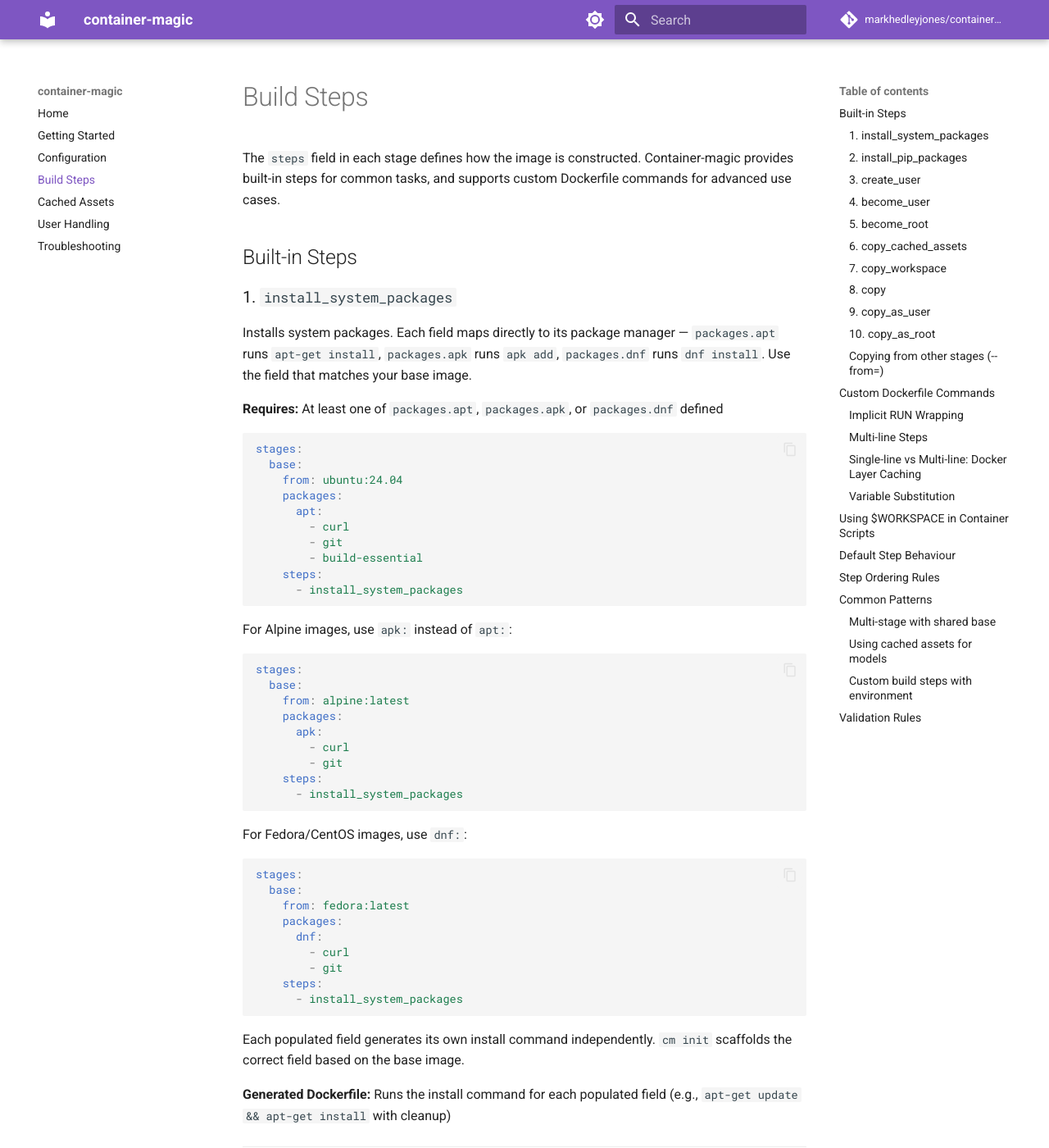
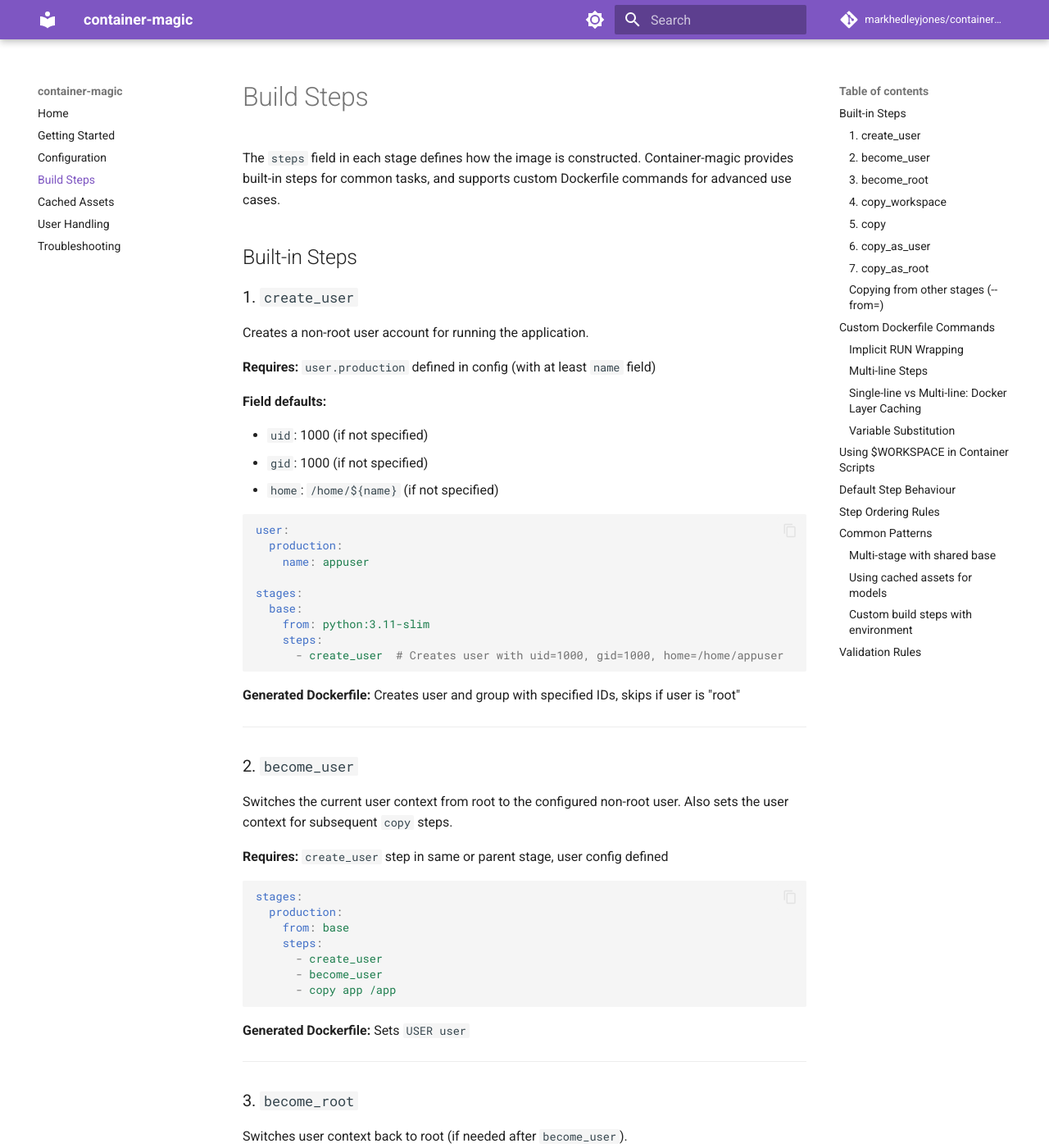
Before and after one commit to markhedleyjones/container-magic, an MkDocs documentation site: the page built from docs/build-steps.md, in a window 1280 px wide and 1400 px high. Shown: the whole window at 82% size. Built offline with MkDocs 1.6.1 and Material for MkDocs 9.7.7, drawn with Linux system fonts in a browser that asks for light colours; comment, search, counter and statistics services are not loaded; some of the changed text lies outside the part shown.

Commit message:
docs: update documentation for v2
Remove references to container-magic.yaml, --compact flag, cm generate,
install_system_packages, install_pip_packages, cached_assets per-stage
config, copy_cached_assets, and switch_user/switch_root aliases.
Rewrite cached-assets.md around project.assets and copy: steps.

````diff
--- a/docs/build-steps.md
+++ b/docs/build-steps.md
@@ -4,83 +4,7 @@ The `steps` field in each stage defines how the image is constructed. Container-
 
 ## Built-in Steps
 
-### 1. `install_system_packages`
-
-Installs system packages. Each field maps directly to its package manager — `packages.apt` runs `apt-get install`, `packages.apk` runs `apk add`, `packages.dnf` runs `dnf install`. Use the field that matches your base image.
-
-**Requires:** At least one of `packages.apt`, `packages.apk`, or `packages.dnf` defined
-
-```yaml
-stages:
-  base:
-    from: ubuntu:24.04
-    packages:
-      apt:
-        - curl
-        - git
-        - build-essential
-    steps:
-      - install_system_packages
-```
-
-For Alpine images, use `apk:` instead of `apt:`:
-
-```yaml
-stages:
-  base:
-    from: alpine:latest
-    packages:
-      apk:
-        - curl
-        - git
-    steps:
-      - install_system_packages
-```
-
-For Fedora/CentOS images, use `dnf:`:
-
-```yaml
-stages:
-  base:
-    from: fedora:latest
-    packages:
-      dnf:
-        - curl
-        - git
-    steps:
-      - install_system_packages
-```
-
-Each populated field generates its own install command independently. `cm init` scaffolds the correct field based on the base image.
-
-**Generated Dockerfile:** Runs the install command for each populated field (e.g., `apt-get update && apt-get install` with cleanup)
-
----
-
-### 2. `install_pip_packages`
-
-Installs Python packages using pip.
-
-**Requires:** `packages.pip` defined
-
-```yaml
-stages:
-  base:
-    from: python:3.11-slim
-    packages:
-      pip:
-        - requests
-        - pytest
-        - numpy
-    steps:
-      - install_pip_packages
-```
-
-**Generated Dockerfile:** Runs `pip install --no-cache-dir`
-
----
-
-### 3. `create_user`
+### 1. `create_user`
 
 Creates a non-root user account for running the application.
 
@@ -108,13 +32,11 @@ stages:
 
 ---
 
-### 4. `become_user`
+### 2. `become_user`
 
 Switches the current user context from root to the configured non-root user. Also sets the user context for subsequent `copy` steps.
 
 **Requires:** `create_user` step in same or parent stage, user config defined
-
-**Alias:** `switch_user` (deprecated, still works)
 
 ```yaml
 stages:
@@ -130,13 +52,11 @@ stages:
 
 ---
 
-### 5. `become_root`
+### 3. `become_root`
 
 Switches user context back to root (if needed after `become_user`).
 
 **Requires:** `become_user` step executed previously
-
-**Alias:** `switch_root` (deprecated, still works)
 
 ```yaml
 stages:
@@ -152,22 +72,7 @@ stages:
 
 ---
 
-### 6. `copy_cached_assets`
-
-Copies pre-downloaded assets into the image (avoids re-downloading during builds).
-
-**Requires:** `cached_assets` defined in stage
-
-**Generated Dockerfile:** Copies files from build cache into image with `--chown` applied automatically if a user is configured
-
-!!! note
-    Must be explicitly added to `steps` to copy assets into image. Assets are downloaded but not used if this step is missing.
-
-See [Cached Assets](cached-assets.md) for detailed usage and configuration.
-
----
-
-### 7. `copy_workspace`
+### 4. `copy_workspace`
 
 Copies the entire workspace directory into the image (typically for production builds).
 
@@ -189,7 +94,7 @@ stages:
 
 ---
 
-### 8. `copy`
+### 5. `copy`
 
 User-context-aware file copy. Behaves like Docker's `COPY` but automatically adds `--chown=${USER_UID}:${USER_GID}` when `become_user` is active. Lowercase = smart abstraction, uppercase `COPY` = raw Dockerfile passthrough.
 
@@ -211,11 +116,11 @@ COPY --chown=${USER_UID}:${USER_GID} app /app
 COPY --chown=${USER_UID}:${USER_GID} config.yaml /etc/app/config.yaml
 ```
 
-If the `copy` step appears before `become_user` or after `become_root`, it generates a plain `COPY` without `--chown`. User context is inherited from parent stages — if a parent ends with `become_user`, child stages start with user context active.
+If the `copy` step appears before `become_user` or after `become_root`, it generates a plain `COPY` without `--chown`. User context is inherited from parent stages -- if a parent ends with `become_user`, child stages start with user context active.
 
 ---
 
-### 9. `copy_as_user`
+### 6. `copy_as_user`
 
 Copies files with user ownership regardless of the current user context. Always adds `--chown=${USER_UID}:${USER_GID}`.
 
@@ -230,7 +135,7 @@ steps:
 
 ---
 
-### 10. `copy_as_root`
+### 7. `copy_as_root`
 
 Copies files with root ownership regardless of the current user context. Never adds `--chown`.
 
@@ -255,13 +160,11 @@ stages:
     packages:
       apt: [build-essential, cmake]
     steps:
-      - install_system_packages
       - /tmp/build_deps.sh
 
   base:
     from: ubuntu:24.04
     steps:
-      - install_system_packages
       - copy_as_root --from=builder /usr/local/lib /usr/local/lib
       - copy_as_root --from=builder /usr/local/include /usr/local/include
       - ldconfig
@@ -284,7 +187,7 @@ With `copy_as_user`, `--chown` is added automatically:
 COPY --chown=${USER_UID}:${USER_GID} --from=builder /opt/app /home/appuser/app
 ```
 
-The `--from=` argument should reference a stage name defined in the same `cm.yaml`. The stage doesn't need to be a parent — it can be any stage in the build.
+The `--from=` argument should reference a stage name defined in the same `cm.yaml`. The stage doesn't need to be a parent -- it can be any stage in the build.
 
 ---
 
@@ -318,7 +221,6 @@ Use a YAML `|` block to combine multiple commands into a **single `RUN` instruct
 
 ```yaml
 steps:
-  - install_system_packages
   - |
     mkdir -p /opt/my_project/src
     cd /opt/my_project/src
@@ -341,13 +243,12 @@ RUN mkdir -p /opt/my_project/src && \
     cmake --install build
 ```
 
-This is particularly useful when commands share shell state — `cd` changes, sourced environments, and shell variables all persist across lines because everything runs in a single shell invocation. No need for a `bash -c '...'` wrapper.
+This is particularly useful when commands share shell state -- `cd` changes, sourced environments, and shell variables all persist across lines because everything runs in a single shell invocation. No need for a `bash -c '...'` wrapper.
 
-**Example — building a ROS2 workspace:**
+**Example -- building a ROS2 workspace:**
 
 ```yaml
 steps:
-  - install_system_packages
   - |
     mkdir -p /opt/ros_ws/src
     cd /opt/ros_ws/src
@@ -357,13 +258,13 @@ steps:
     colcon build
 ```
 
-The `. /opt/ros/jazzy/setup.sh` (source) sets up the ROS environment, and `colcon build` on the next line can use it — because they're in the same `RUN`.
+The `. /opt/ros/jazzy/setup.sh` (source) sets up the ROS environment, and `colcon build` on the next line can use it -- because they're in the same `RUN`.
 
 ### Single-line vs Multi-line: Docker Layer Caching
 
 Each step becomes one Docker layer. This gives you explicit control over caching:
 
-**Separate steps** — each gets its own layer with independent caching:
+**Separate steps** -- each gets its own layer with independent caching:
 
 ```yaml
 steps:
@@ -374,7 +275,7 @@ steps:
 
 If only the third step changes, Docker reuses the cached layers for the first two. Good for iterating on later steps during development.
 
-**Combined step** — everything in one layer, rebuilt together:
+**Combined step** -- everything in one layer, rebuilt together:
 
 ```yaml
 steps:
@@ -392,9 +293,9 @@ If anything changes, the entire layer rebuilds. Good for related commands that s
 
 You can reference container-magic variables in custom steps:
 
-- `${WORKSPACE}` — Workspace directory path
-- `${USER_NAME}` — Non-root user name (if configured)
-- `${USER_UID}` / `${USER_GID}` — User IDs
+- `${WORKSPACE}` -- Workspace directory path
+- `${USER_NAME}` -- Non-root user name (if configured)
+- `${USER_UID}` / `${USER_GID}` -- User IDs
 
 ## Using `$WORKSPACE` in Container Scripts
 
@@ -435,41 +336,26 @@ If you don't specify `steps`, container-magic applies defaults based on the stag
 
 **For stages FROM Docker images** (e.g., `from: python:3.11-slim`):
 
-```python
-steps = [
-    "install_system_packages",
-    "install_pip_packages",
-    "create_user",  # Only if user.production configured
-]
-```
+Packages from the `packages` config are installed automatically, and `create_user` is added if `user.production` is configured. There is no need to list these explicitly.
 
 **For stages FROM other stages** (e.g., `from: base`):
 
-```python
-steps = []  # Inherits packages from parent
-```
+No default steps -- inherits packages from the parent stage.
 
-**For production stage:**
+**For the production stage:**
 
-```python
-steps = ["copy_workspace"]  # If not overridden
-```
+If no steps are specified, `copy_workspace` is added automatically.
 
 ## Step Ordering Rules
 
-1. **Steps execute in order** — left to right, top to bottom
-2. **User creation before switching** — `create_user` must come before `become_user`
-3. **Packages before custom commands** — install system/pip packages before using them
-4. **Assets before commands** — copy cached assets before commands that use them
-5. **User switching for security** — switch to non-root after setup, use `copy_as_root` or `become_root` if needed for privileged ops
+1. **Steps execute in order** -- left to right, top to bottom
+2. **User creation before switching** -- `create_user` must come before `become_user`
+3. **User switching for security** -- switch to non-root after setup, use `copy_as_root` or `become_root` if needed for privileged ops
 
 **Common approach:**
 
 ```yaml
 steps:
-  - install_system_packages
-  - install_pip_packages
-  - copy_cached_assets
   - create_user
   - become_user
   - copy app /app
@@ -489,9 +375,6 @@ stages:
         - build-essential
       pip:
         - setuptools
-    steps:
-      - install_system_packages
-      - install_pip_packages
 
   development:
     from: base
@@ -512,18 +395,19 @@ stages:
 ### Using cached assets for models
 
 ```yaml
+project:
+  name: ml-service
+  assets:
+    - model.safetensors: https://huggingface.co/bert-base-uncased/resolve/main/model.safetensors
+
 stages:
   base:
     from: pytorch/pytorch:latest
     packages:
       pip:
         - transformers
-    cached_assets:
-      - url: https://huggingface.co/bert-base-uncased/resolve/main/model.safetensors
-        dest: /models/bert.safetensors
     steps:
-      - install_pip_packages
-      - copy_cached_assets
+      - copy: model.safetensors /models/bert.safetensors
       - RUN python -c "from transformers import AutoModel; AutoModel.from_pretrained('/models')"
 ```
 
@@ -544,6 +428,5 @@ stages:
 | Rule | Error | Solution |
 |------|-------|----------|
 | `become_user` without `create_user` | Warning | Add `create_user` step before `become_user` |
-| `create_user` without user config | Error | Define `user.production` in config |
-| `become_user` without user config | Error | Define `user.production` in config |
-| `cached_assets` without `copy_cached_assets` | Warning | Add `copy_cached_assets` step to use assets |
+| `create_user` without user config | Error | Add a `user` section to cm.yaml |
+| `become_user` without user config | Error | Add a `user` section to cm.yaml |
````
Also changed, not shown: other parts of docs/build-steps.md (+4 -4 lines), docs/cached-assets.md (+44 -53 lines), docs/configuration.md (+1 -1 lines), docs/getting-started.md (+1 -5 lines), docs/troubleshooting.md (+12 -8 lines).
